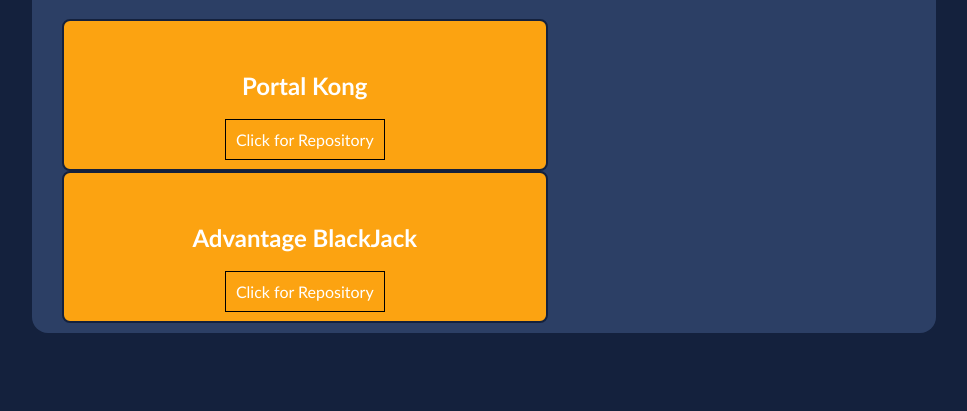
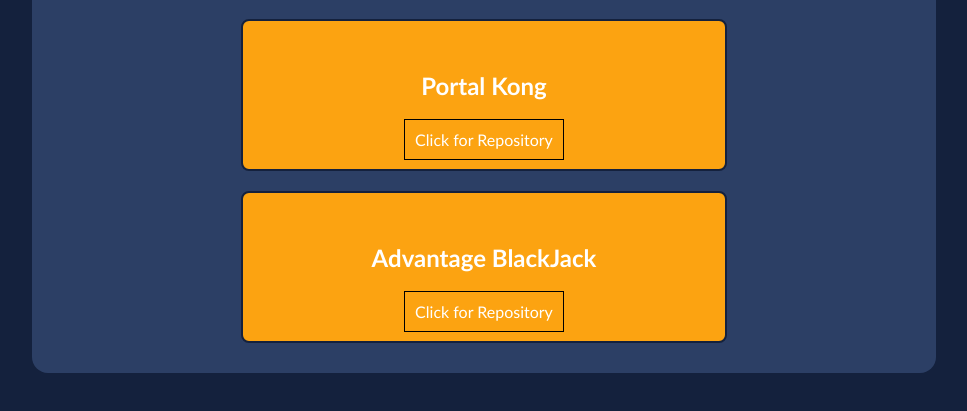
Before and after one commit to A-Shrew/A-Shrew.github.io, a plain HTML site: page index.html in a window 1280 px wide. Shown: the part 81-492 px from the top of the page, without its empty margins (156-1123 px from the left). Drawn offline with Linux system fonts and the light colour scheme.

Commit message:
Update index.css

```diff
--- a/index.css
+++ b/index.css
@@ -17,7 +17,7 @@ body {
 .card {
     width: 50%;
     height: 50%;
-    margin: auto 20px;
+    margin: 20px auto;
     padding: 20px;
     background-color: #FCA311;
     border: solid 2pt #14213D;
```
